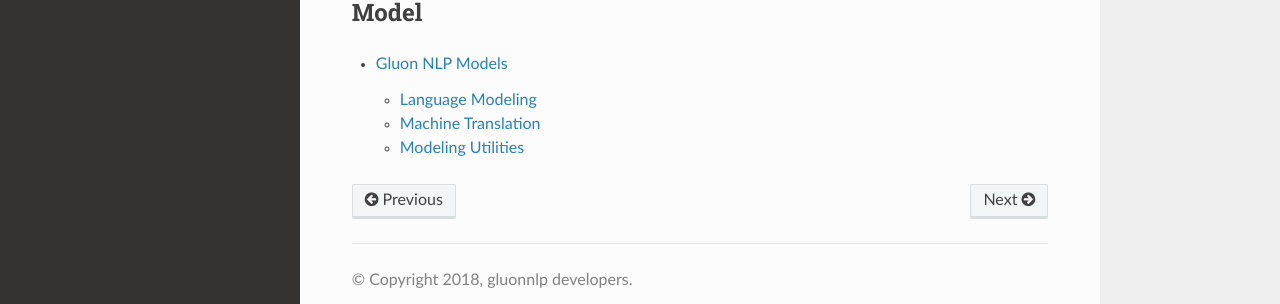
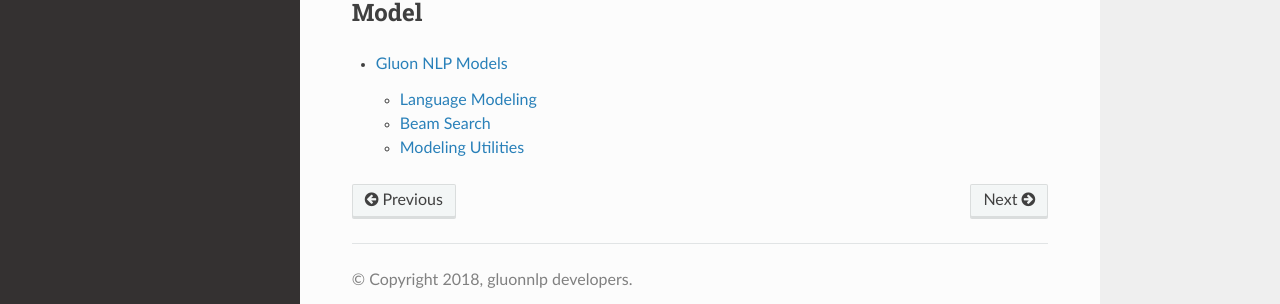
Before and after one commit to dmlc/gluon-nlp, a Sphinx documentation site: the page built from docs/api/index.rst, in a window 1280 px wide and 965 px high. Shown: the part 616-920 px from the top of the window. Built offline with Sphinx 7.4.7 and the Read the Docs theme 2.0.0, drawn with Linux system fonts in a browser that asks for light colours; pages that are not in the unit, such as notebooks, are missing from menus.

Commit message:
try to fix

```diff
--- a/docs/api/model.rst
+++ b/docs/api/model.rst
@@ -9,10 +9,15 @@
 .. automodule:: gluonnlp.model.language_model
     :members:
 
-Machine Translation
--------------------
+Beam Search
+-----------
 .. automodule:: gluonnlp.model.beam_search
-    :members:
+    .. autoclass:: BeamSearchScorer
+        :special-members: __call__
+
+    .. autoclass:: BeamSearchSampler
+        :special-members: __call__
+
 
 Modeling Utilities
 ------------------
```
